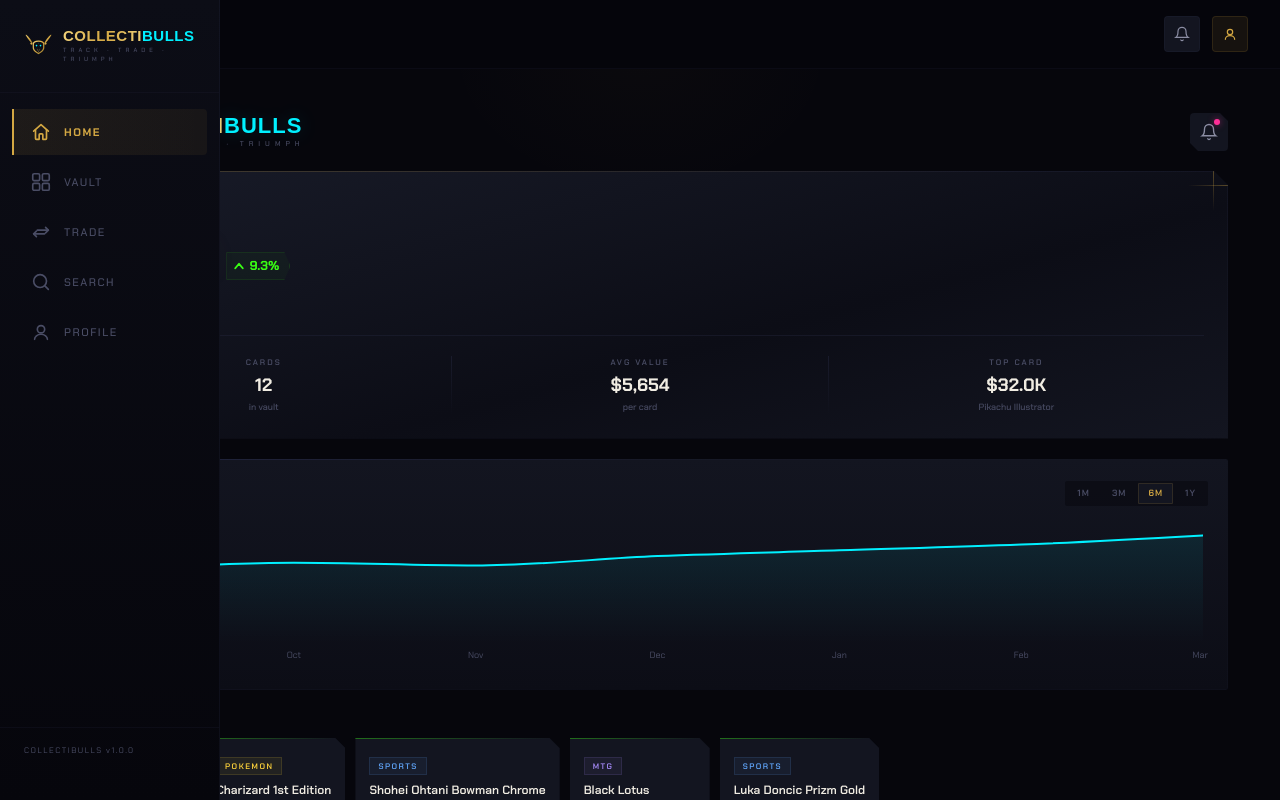
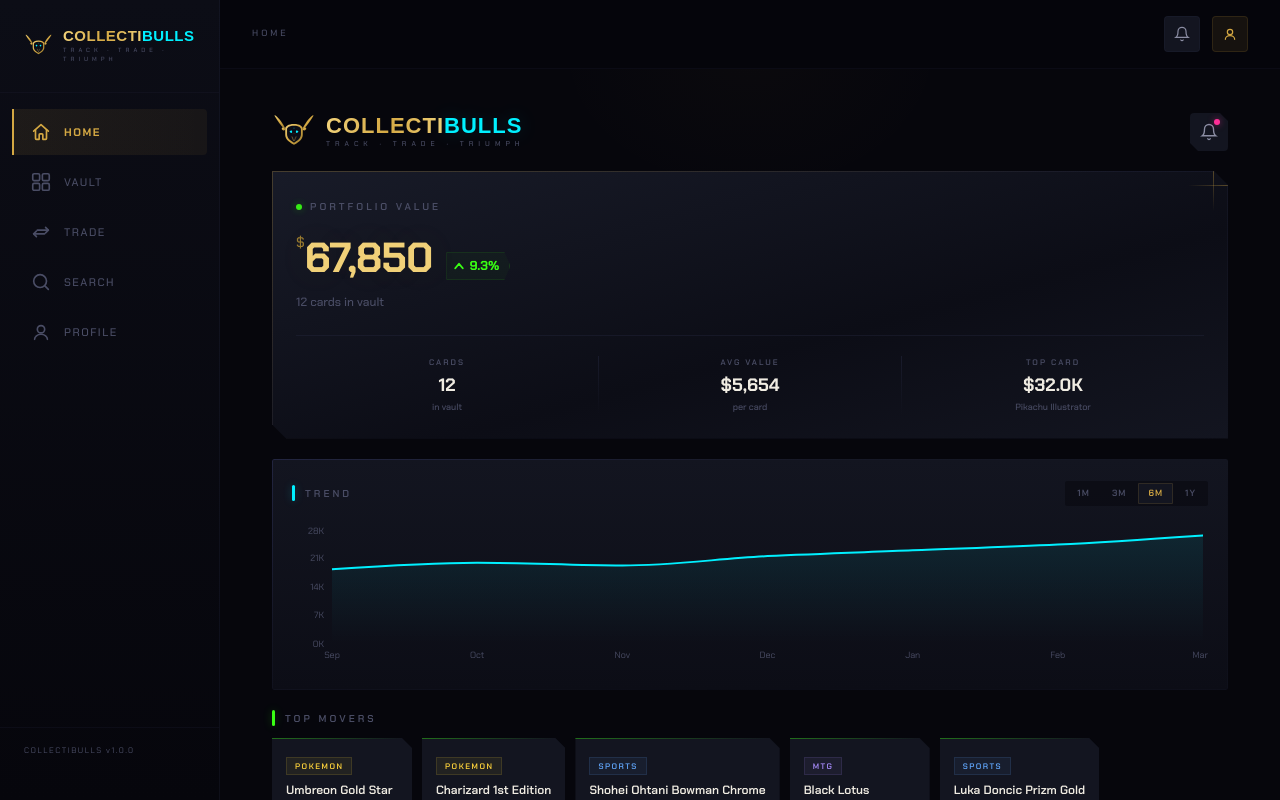
Before and after one commit to yungusdotcom/collectibulls, a Next.js app: page / in a window 1280 px wide. Both pictures are taken after a click on the button "BE BULLISH". Shown: the top 800 px of the page. Built offline with nearby package versions, Linux system fonts and the light colour scheme; a web font is replaced by a local one.

Commit message:
Fix sidebar overlap - margin conflict

```diff
--- a/src/components/CollectibullsApp.jsx
+++ b/src/components/CollectibullsApp.jsx
@@ -1000,9 +1000,9 @@ export default function App() {
         {/* Main Content Area */}
         <div style={{
           flex: 1,
-          marginLeft: isDesktop ? "220px" : 0,
+          marginLeft: isDesktop ? "220px" : "auto",
+          marginRight: isDesktop ? "0" : "auto",
           maxWidth: isDesktop ? "none" : "480px",
-          margin: isDesktop ? undefined : "0 auto",
           position: "relative",
           paddingBottom: isDesktop ? "0" : "84px",
           minHeight: "100vh",
```
